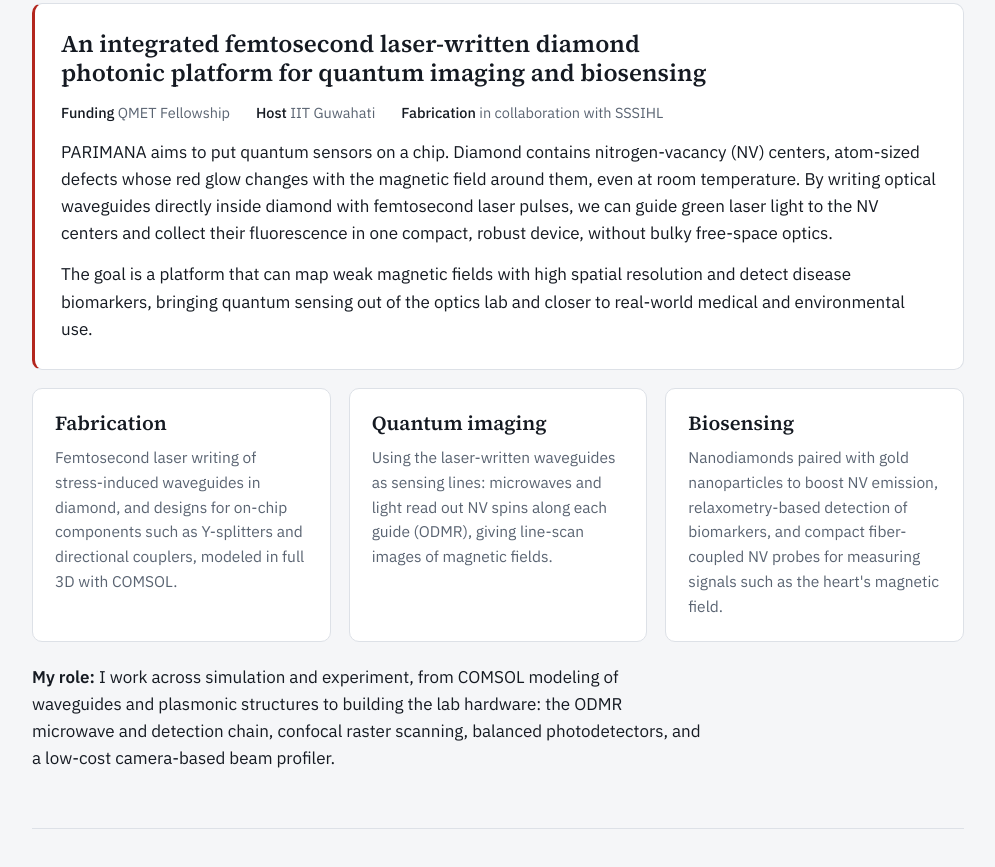
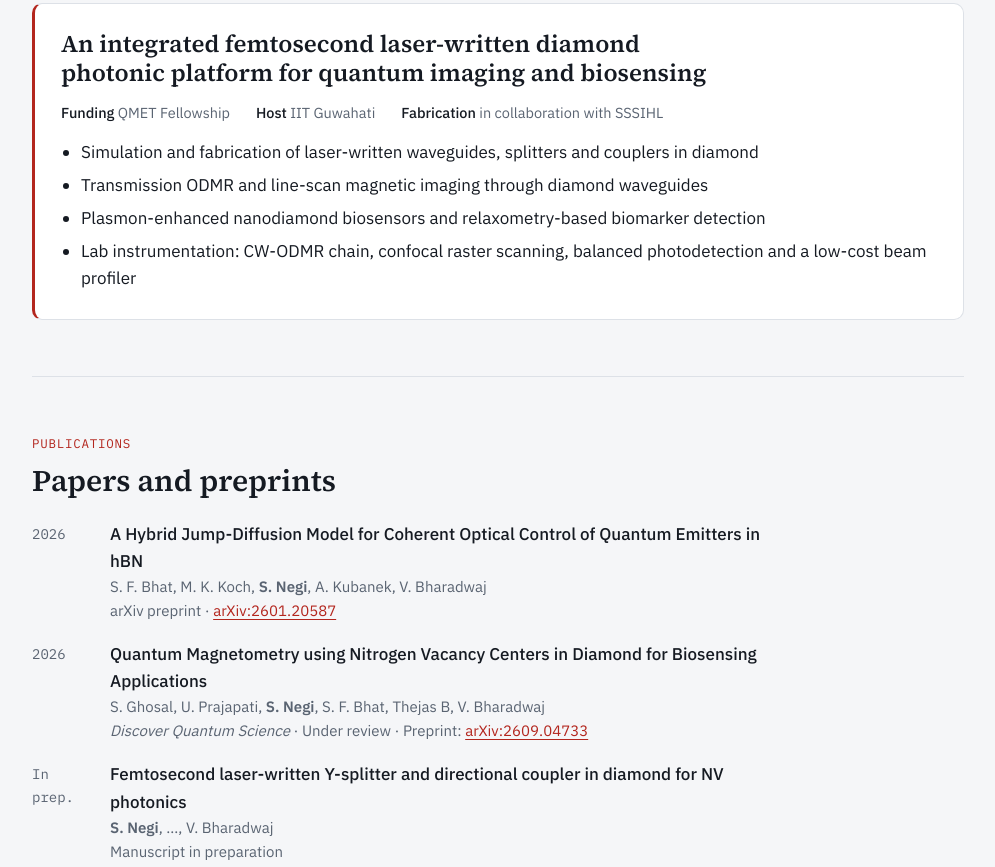
Before and after one commit to sachinnegi128-tech/sachinnegi128-tech.github.io, a plain HTML site: page index.html in a window 1280 px wide. Shown: the part 3062-3929 px from the top of the page, without its empty margins (142-1137 px from the left). Drawn offline with Linux system fonts and the light colour scheme.

Commit message:
Restore earlier PARIMANA section
Co-Authored-By: Claude Opus 5.5 <noreply@anthropic.com>
Claude-Session: https://claude.ai/code/session_01TRfCnrDVp9AxFGquzLeok2

```diff
--- a/index.html
+++ b/index.html
@@ -252,25 +252,12 @@ footer{border-top:1px solid var(--line);padding:28px 0 40px;color:var(--muted);f
         <span><b>Host</b> IIT Guwahati</span>
         <span><b>Fabrication</b> in collaboration with SSSIHL</span>
       </div>
-      <p>PARIMANA aims to put quantum sensors on a chip. Diamond contains nitrogen-vacancy (NV) centers, atom-sized defects whose red glow changes with the magnetic field around them, even at room temperature. By writing optical waveguides directly inside diamond with femtosecond laser pulses, we can guide green laser light to the NV centers and collect their fluorescence in one compact, robust device, without bulky free-space optics.</p>
-      <p>The goal is a platform that can map weak magnetic fields with high spatial resolution and detect disease biomarkers, bringing quantum sensing out of the optics lab and closer to real-world medical and environmental use.</p>
-    </div>
-    <div class="grid" style="margin-top:18px;grid-template-columns:repeat(3,1fr)">
-      <article class="card">
-        <h3>Fabrication</h3>
-        <p>Femtosecond laser writing of stress-induced waveguides in diamond, and designs for on-chip components such as Y-splitters and directional couplers, modeled in full 3D with COMSOL.</p>
-      </article>
-      <article class="card">
-        <h3>Quantum imaging</h3>
-        <p>Using the laser-written waveguides as sensing lines: microwaves and light read out NV spins along each guide (ODMR), giving line-scan images of magnetic fields.</p>
-      </article>
-      <article class="card">
-        <h3>Biosensing</h3>
-        <p>Nanodiamonds paired with gold nanoparticles to boost NV emission, relaxometry-based detection of biomarkers, and compact fiber-coupled NV probes for measuring signals such as the heart's magnetic field.</p>
-      </article>
-    </div>
-    <div class="prose" style="margin-top:22px">
-      <p><b>My role:</b> I work across simulation and experiment, from COMSOL modeling of waveguides and plasmonic structures to building the lab hardware: the ODMR microwave and detection chain, confocal raster scanning, balanced photodetectors, and a low-cost camera-based beam profiler.</p>
+      <ul>
+        <li>Simulation and fabrication of laser-written waveguides, splitters and couplers in diamond</li>
+        <li>Transmission ODMR and line-scan magnetic imaging through diamond waveguides</li>
+        <li>Plasmon-enhanced nanodiamond biosensors and relaxometry-based biomarker detection</li>
+        <li>Lab instrumentation: CW-ODMR chain, confocal raster scanning, balanced photodetection and a low-cost beam profiler</li>
+      </ul>
     </div>
   </section>
 
```
